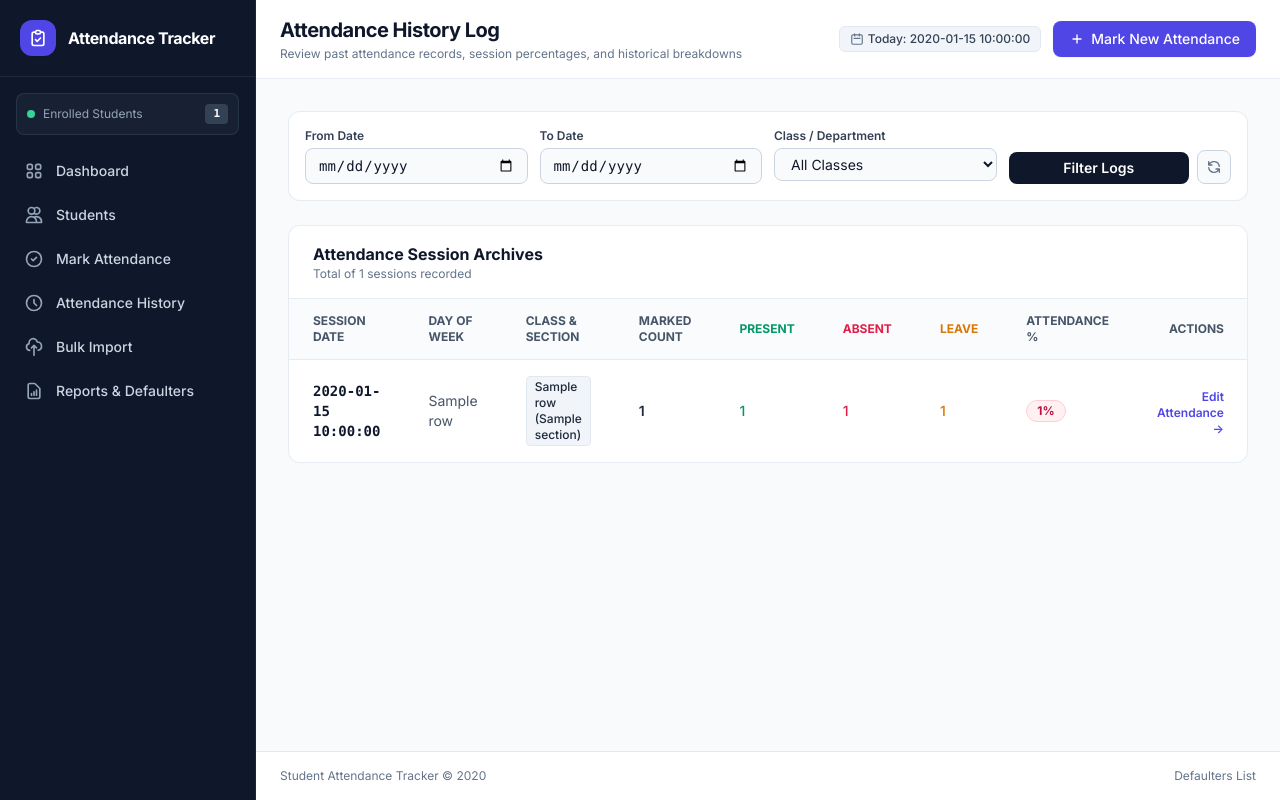
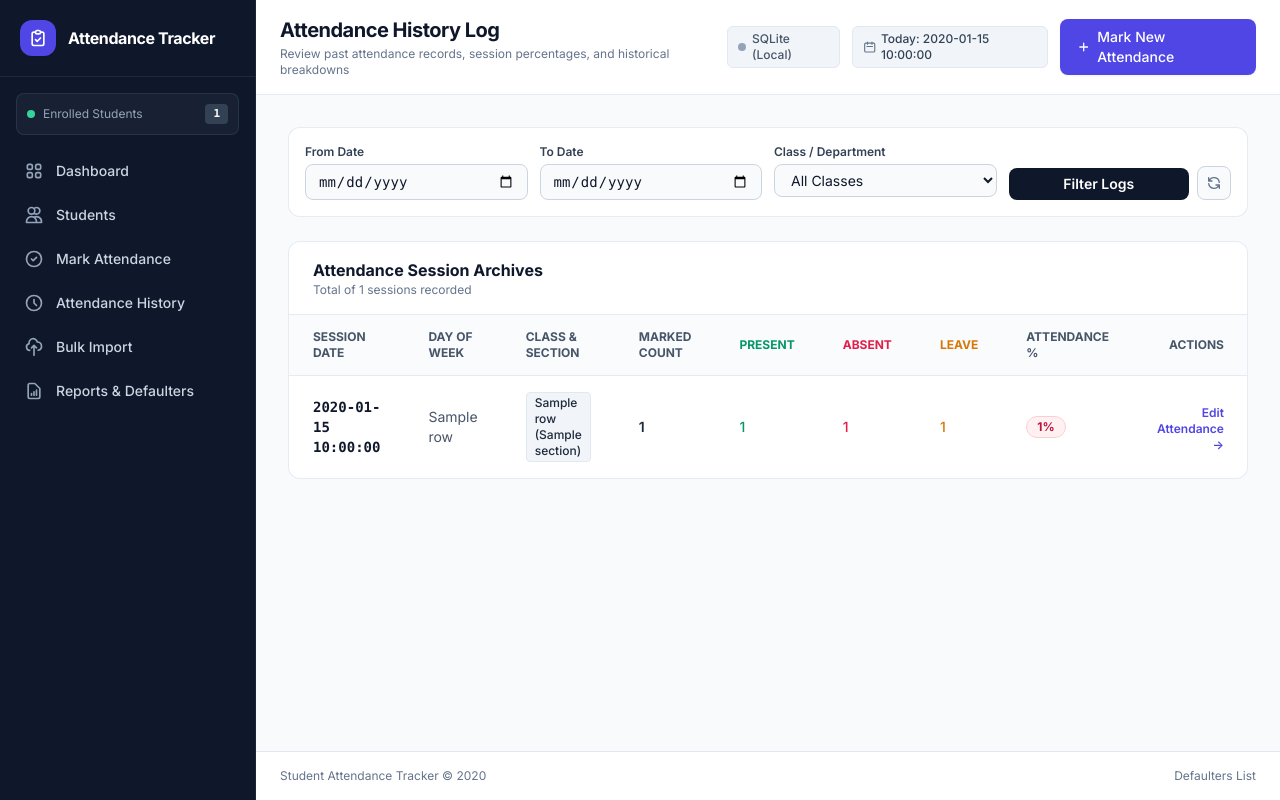
Before and after one commit to aryan-mlhub/Student_Attendance_Tracker, a Python web app: template templates/history.html in a window 1280 px wide. Run offline with Jinja, Linux system fonts and the light colour scheme; the template is opened without the code that fills it: most values are stand-ins (such as "Sample title", 1, 10 or a date in 2020); some libraries are stand-ins or nearby versions.

Commit message:
feat: add persistent PostgreSQL vs ephemeral fallback status indicator and optimize schema check

```diff
--- a/app.py
+++ b/app.py
@@ -76,12 +76,16 @@ def csrf_protect():
 @app.context_processor
 def inject_global_vars():
     """Inject commonly used variables across all Jinja templates."""
+    is_vercel = bool(os.environ.get("VERCEL") or os.environ.get("AWS_LAMBDA_FUNCTION_NAME"))
     return {
         "csrf_token": session.get("csrf_token", ""),
         "current_year": datetime.now().year,
         "today_str": date.today().strftime("%Y-%m-%d"),
         "total_students_count": student_mgr.get_total_students_count(),
         "deficit_threshold": ATTENDANCE_DEFICIT_THRESHOLD,
+        "is_postgres": db.is_postgres,
+        "is_vercel": is_vercel,
+        "db_connection_error": db.connection_error,
     }
 
 
--- a/templates/base.html
+++ b/templates/base.html
@@ -161,6 +161,23 @@
                 <p class="text-xs text-slate-500 mt-0.5">{% block page_subtitle %}Overview and attendance metrics{% endblock %}</p>
             </div>
             <div class="flex items-center space-x-3">
+                {% if is_postgres %}
+                    <span class="inline-flex items-center px-2.5 py-1 rounded-md text-xs font-semibold bg-emerald-50 text-emerald-700 border border-emerald-200" title="Connected to persistent hosted PostgreSQL database">
+                        <span class="w-2 h-2 rounded-full bg-emerald-500 mr-1.5 animate-pulse"></span>
+                        PostgreSQL (Cloud)
+                    </span>
+                {% elif is_vercel %}
+                    <span class="inline-flex items-center px-2.5 py-1 rounded-md text-xs font-semibold bg-amber-50 text-amber-700 border border-amber-200" title="Running on temporary serverless storage. Configure DATABASE_URL in Vercel to persist data permanently.">
+                        <span class="w-2 h-2 rounded-full bg-amber-500 mr-1.5"></span>
+                        Ephemeral Fallback (Add DATABASE_URL)
+                    </span>
+                {% else %}
+                    <span class="inline-flex items-center px-2.5 py-1 rounded-md text-xs font-medium bg-slate-100 text-slate-600 border border-slate-200" title="Using local SQLite file">
+                        <span class="w-2 h-2 rounded-full bg-slate-400 mr-1.5"></span>
+                        SQLite (Local)
+                    </span>
+                {% endif %}
+
                 <span class="hidden sm:inline-flex items-center px-2.5 py-1 rounded-md text-xs font-medium bg-slate-100 text-slate-700 border border-slate-200">
                     <svg class="w-3.5 h-3.5 mr-1 text-slate-500" fill="none" stroke="currentColor" viewBox="0 0 24 24">
                         <path stroke-linecap="round" stroke-linejoin="round" stroke-width="2" d="M8 7V3m8 4V3m-9 8h10M5 21h14a2 2 0 002-2V7a2 2 0 00-2-2H5a2 2 0 00-2 2v12a2 2 0 002 2z"></path>
```
Also changed, not shown: database.py (+10 -0 lines), templates/dashboard.html (+18 -0 lines).
